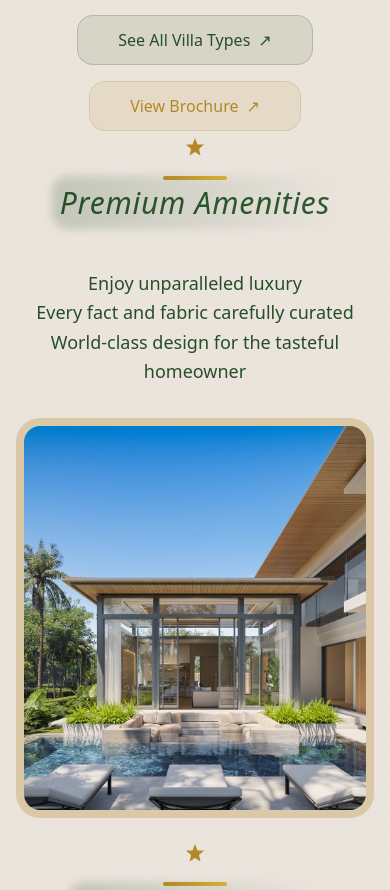
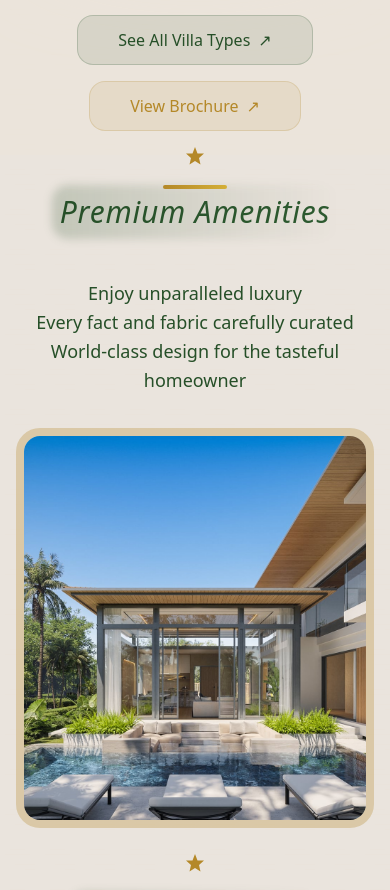
Before and after one commit to Marnfah-Pool-Villas/truffle-clone-v398, a Next.js app in the folder truffle-clone/: page / in a window 390 px wide. Shown: the part 1680-2570 px from the top of the page. Built offline with nearby package versions, Linux system fonts and the light colour scheme; a web font is replaced by a local one.

Commit message:
Add mobile-only margin above amenities star
cgen-1d075a6d44de46468d2094faa09410ad

```diff
--- a/truffle-clone/src/components/AmenitiesSection.tsx
+++ b/truffle-clone/src/components/AmenitiesSection.tsx
@@ -5,7 +5,7 @@ export default function AmenitiesSection() {
   return (
     <div className="max-w-7xl mx-auto pt-0 pb-6 sm:pt-0 sm:pb-10 md:pt-0 lg:pt-20 lg:pb-20 px-4 sm:px-6 flex flex-col lg:flex-row items-center justify-between gap-y-8 lg:gap-x-12">
       <div className="flex flex-col gap-y-6 w-full lg:w-1/2 h-full lg:h-[500px] xl:h-[600px] justify-center items-center md:items-start">
-        <div className="inline-flex items-center gap-2 text-[#b48828] font-medium lg:pl-[0.5cm]">
+        <div className="inline-flex items-center gap-2 text-[#b48828] font-medium mt-[0.25cm] sm:mt-0 lg:pl-[0.5cm]">
           <svg width="24" height="24" viewBox="0 0 24 24" fill="currentColor">
             <path d="M12 2L14.5 8.5L21 8.5L16 13L17.5 19.5L12 16L6.5 19.5L8 13L3 8.5L9.5 8.5L12 2Z"/>
           </svg>
```
